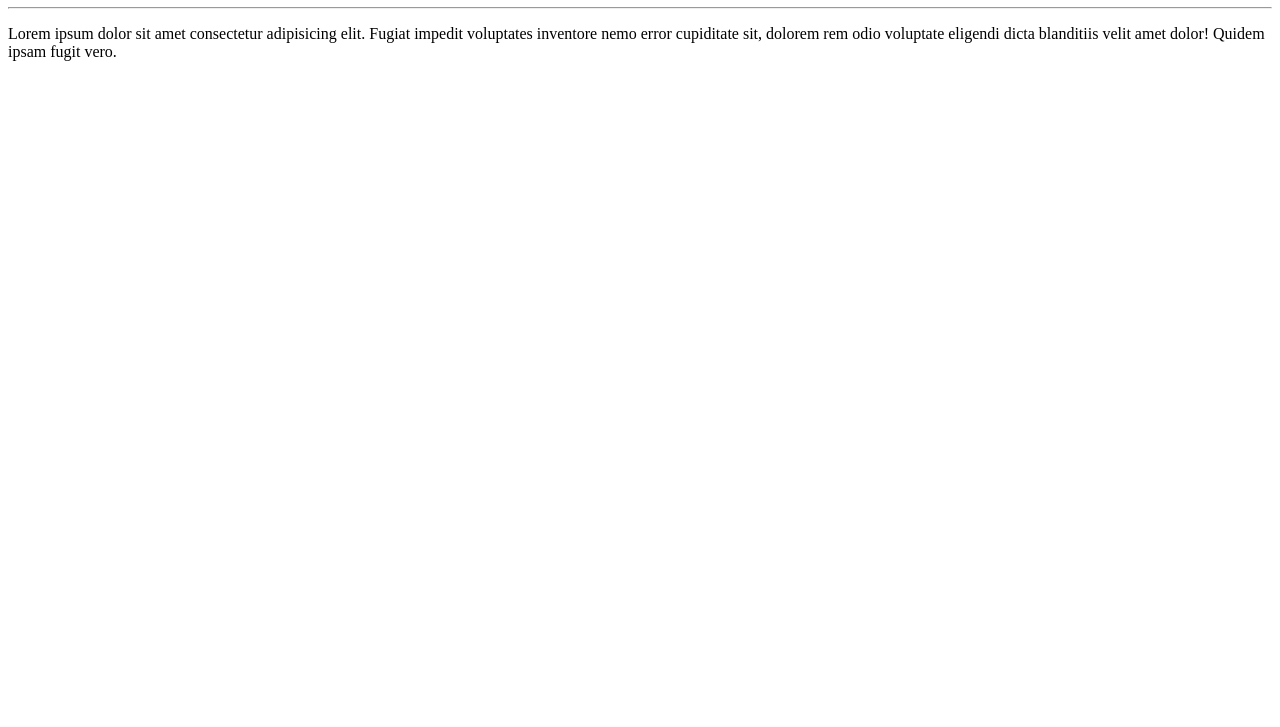
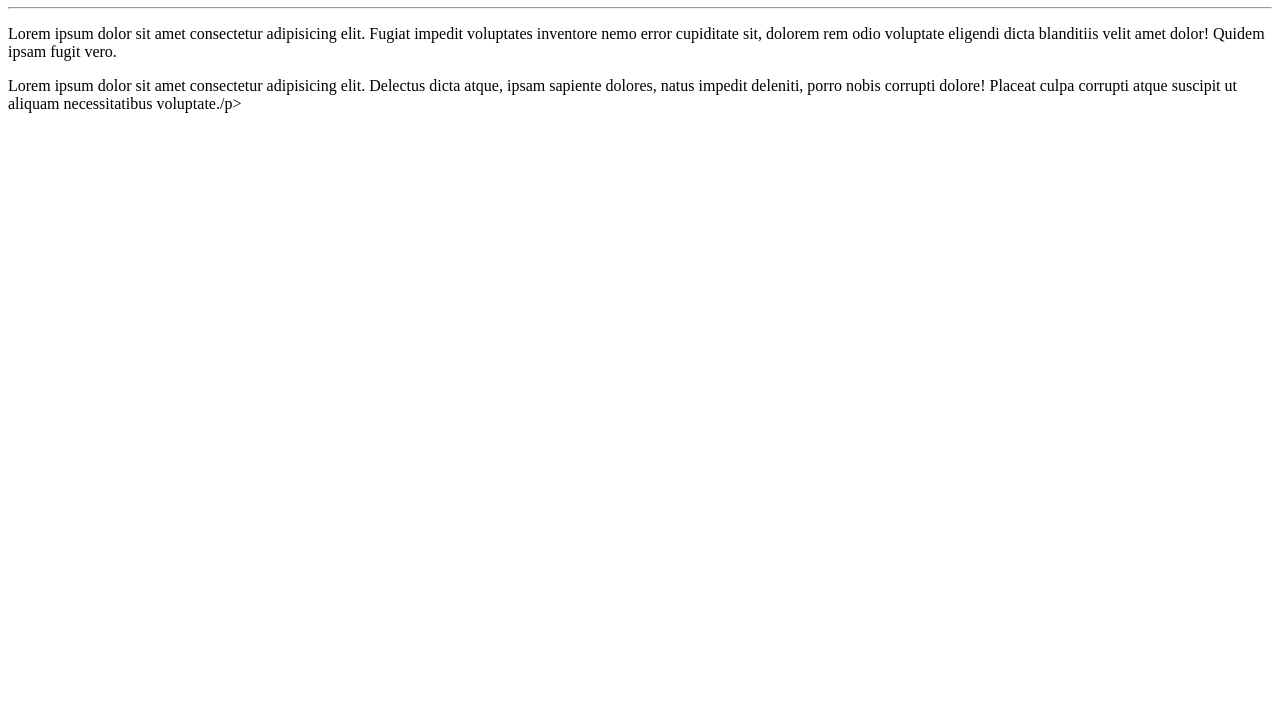
Before and after one commit to webtonpereira/Ola-Webs, a plain HTML site: page Site-exemplo/index.html in a window 1280 px wide. Shown: the part 73-800 px from the top of the page. Drawn offline with Linux system fonts and the light colour scheme.

Commit message:
adicionei um paragráfo

```diff
--- a/Site-exemplo/index.html
+++ b/Site-exemplo/index.html
@@ -8,6 +8,6 @@
 <body><h1>Olá zWebs</h1>
     <hr>
     <p>Lorem ipsum dolor sit amet consectetur adipisicing elit. Fugiat impedit voluptates inventore nemo error cupiditate sit, dolorem rem odio voluptate eligendi dicta blanditiis velit amet dolor! Quidem ipsam fugit vero.</p>
-
+    <p>Lorem ipsum dolor sit amet consectetur adipisicing elit. Delectus dicta atque, ipsam sapiente dolores, natus impedit deleniti, porro nobis corrupti dolore! Placeat culpa corrupti atque suscipit ut aliquam necessitatibus voluptate./p>
 </body>
 </html>
```
